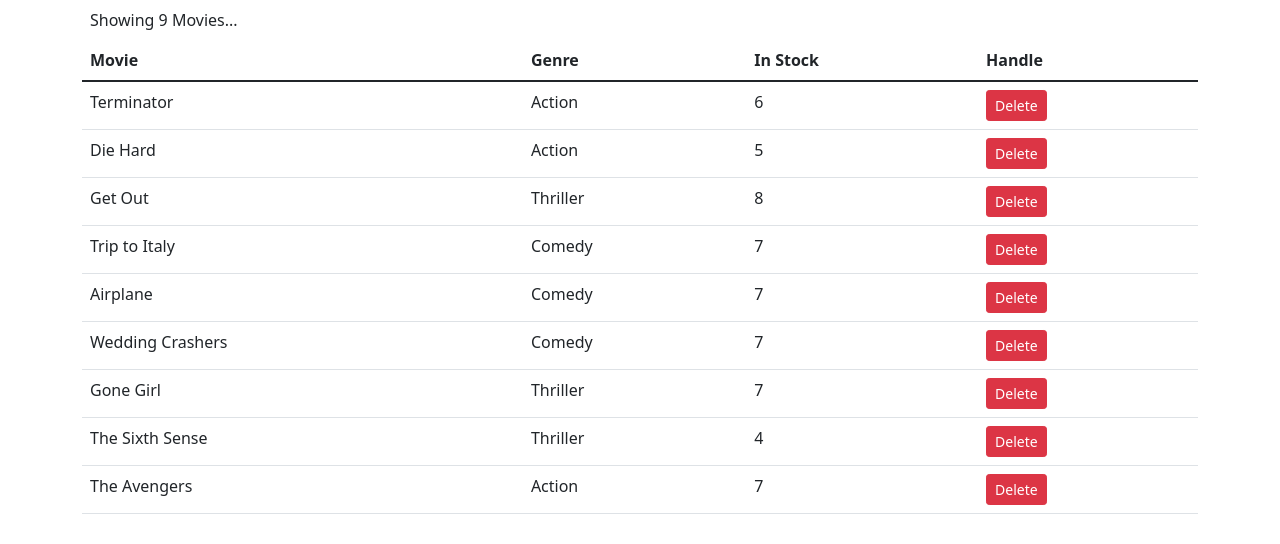
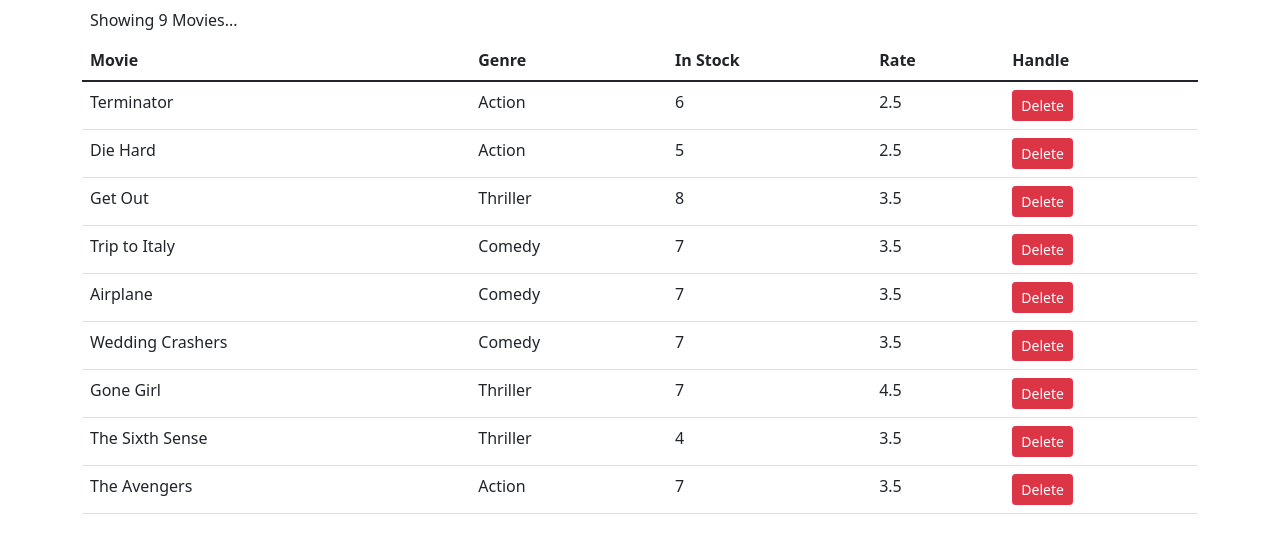
Before and after one commit to anasabufarraj/hello_react, a React (Create React App) app: page / in a window 1280 px wide. Shown: the top 544 px of the page. Built offline with nearby package versions, Linux system fonts and the light colour scheme.

Commit message:
Mosh solution to exercise 37

```diff
--- a/src/components/movies.jsx
+++ b/src/components/movies.jsx
@@ -16,16 +16,18 @@
               <th scope="col">Movie</th>
               <th scope="col">Genre</th>
               <th scope="col">In Stock</th>
+              <th scope="col">Rate</th>
               <th scope="col">Handle</th>
             </tr>
           </thead>
           <tbody>
             {this.state.movies.map((movie) => (
               <tr key={this.randomId()}>
-                <td key={this.randomId()}>{movie.title}</td>
-                <td key={this.randomId()}>{movie.genre.name}</td>
-                <td key={this.randomId()}>{movie.numberInStock}</td>
-                <td key={this.randomId()}>
+                <td>{movie.title}</td>
+                <td>{movie.genre.name}</td>
+                <td>{movie.numberInStock}</td>
+                <td>{movie.dailyRentalRate}</td>
+                <td>
                   <button
                     onClick={() => this.updateTable(movie._id)}
                     className="btn btn-danger btn-sm"
```
